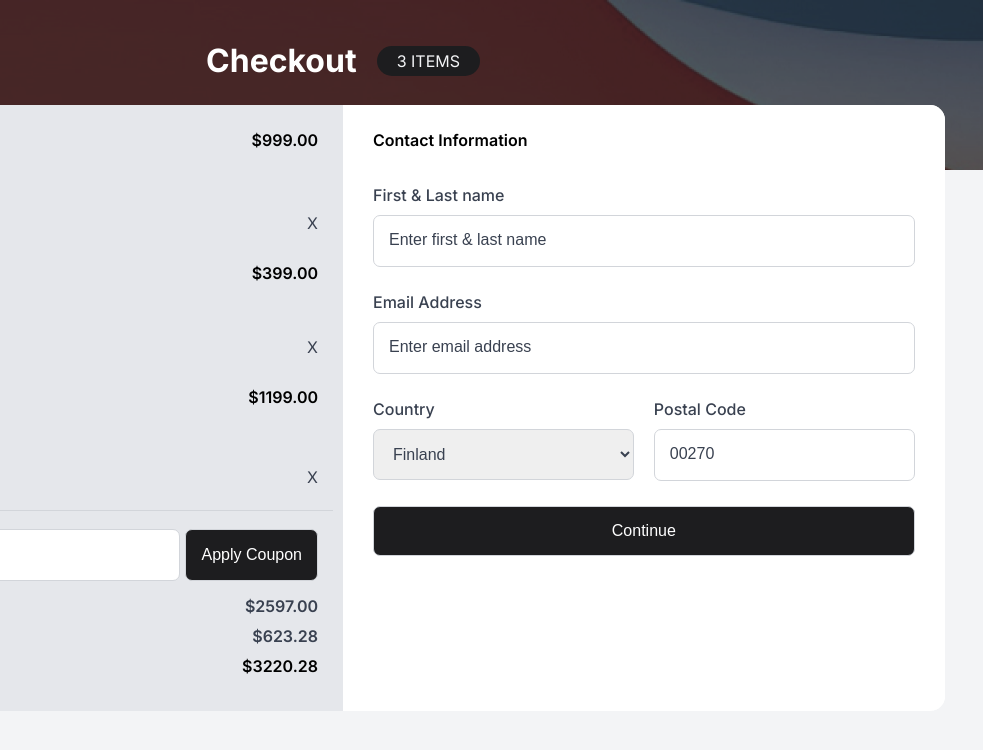
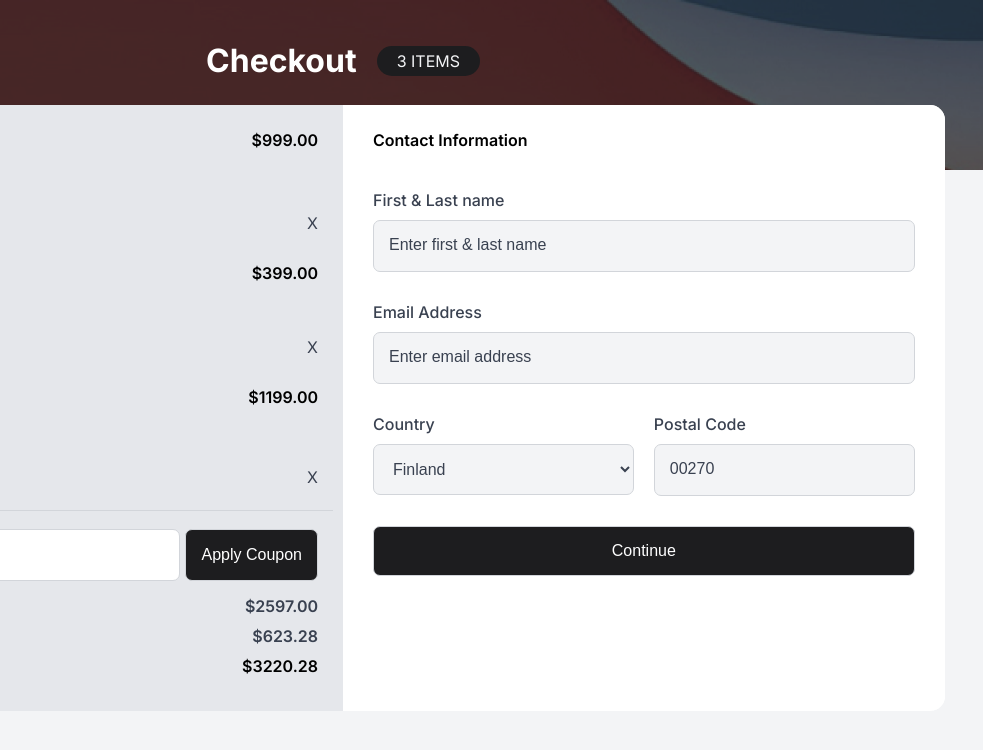
Before and after one commit to dc-code-creations/device-shop-checkout, a plain HTML site: page index.html in a window 1280 px wide. Shown: the full height of the page, 297-1280 px from the left. Drawn offline with Linux system fonts and the light colour scheme.

Commit message:
Add background color to contact form inputs; fix spacing between contact form inputs; fix contact form container class name

```diff
--- a/index.html
+++ b/index.html
@@ -104,7 +104,7 @@
                 </div> <!-- SUMMARY -->
                 <div class="contact-form">
                     <div class="contact-form-title">Contact Information</div>
-                    <div class="contact-form-contact">
+                    <div class="contact-form-container">
                         <div>
                             <label for="fnl-name">First & Last name</label>
                             <input type="text" name="fnl-name" id="fnl-name" placeholder="Enter first & last name">
--- a/stylesheet.css
+++ b/stylesheet.css
@@ -316,8 +316,12 @@ button {
     font-weight: 600;
 }
 
-.contact-form-contact {
+.contact-form-container {
     padding: 0 20px;
+}
+
+.contact-form-container input, .contact-form-container select {
+    background-color: #F3F4F6;
 }
 
 :active, :focus {
@@ -326,10 +330,10 @@ button {
 }
 
 /* labels and inputs are inline elements, so they are not affected by top and bottom padding; must make them block level for the top/bottom padding to work */
-.contact-form-contact label {
+.contact-form-container label {
     color: #394150;
     display: block;
-    padding: 25px 0 10px;
+    padding: 30px 0 10px;
     font-weight: 500;
 }
 
@@ -348,6 +352,6 @@ button {
 }
 
 .continue-btn {
-    margin-top: 25px;
+    margin-top: 30px;
     width: 100%;
 }
```
